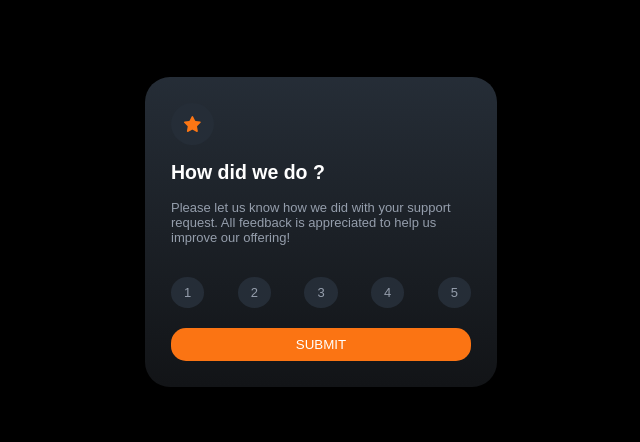
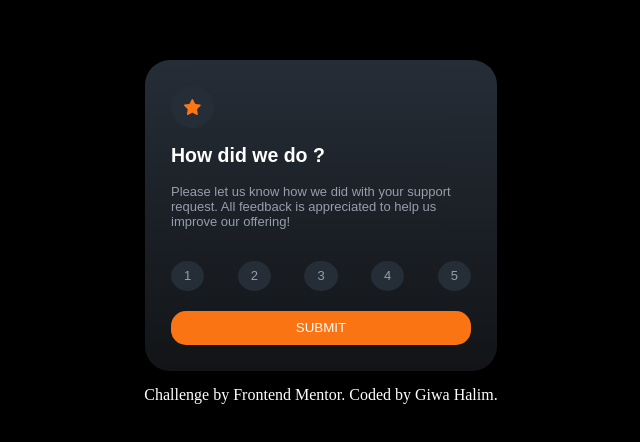
Before and after one commit to GiwaHalim/interactive-rating-component, a plain HTML site: page index.html in a window 1280 px wide. Shown: the part 176-618 px from the top of the page, without its empty margins (319-959 px from the left). Drawn offline with Linux system fonts and the light colour scheme; a web font is replaced by a local one.

Commit message:
made some changes

```diff
--- a/index.html
+++ b/index.html
@@ -57,10 +57,10 @@
 </main>
 
 
-<!-- <div class="attribution"> -->
-  <!-- Challenge by <a href="https://www.frontendmentor.io?ref=challenge" target="_blank">Frontend Mentor</a>.  -->
-  <!-- Coded by <a href="#">Your Name Here</a>. -->
-  <!-- </div> -->
+<footer class="attribution">
+  Challenge by <a href="https://www.frontendmentor.io?ref=challenge" target="_blank">Frontend Mentor</a>.
+  Coded by <a href="#">Giwa Halim</a>.
+</footer>
 </body>
 <script src="index.js"></script>
 </html>
--- a/style.css
+++ b/style.css
@@ -6,6 +6,7 @@ body{
     justify-content: center;
     align-items: center;
     background: black;
+    flex-direction: column;
 }
 
 main{
@@ -15,6 +16,7 @@ main{
     max-width: 300px;
     color: hsl(217, 12%, 63%);
     font-size: 13px;
+    margin-bottom: 15px;
 }
 #thank-you{
     display: flex;
@@ -97,14 +99,6 @@ form{
     transition: 0.3s;
 }
 
-
-
-/* .diver:hover{
-    color: hsl(0, 0%, 100%);
-    background: hsl(25, 97%, 53%);
-    transition: 0.3s;
-} */
-
 #button{
     margin-top: 01.5em;
     border: 0;
@@ -121,3 +115,12 @@ form{
     color:hsl(25, 97%, 53%);
     transition: 0.5s;
 }
+
+.attribution{
+    color:hsl(0, 0%, 100%)
+}
+
+.attribution a{
+    text-decoration: none;
+    color: hsl(0, 0%, 100%);
+}
```
Also changed, not shown: thankYou.html (+0 -6 lines).
